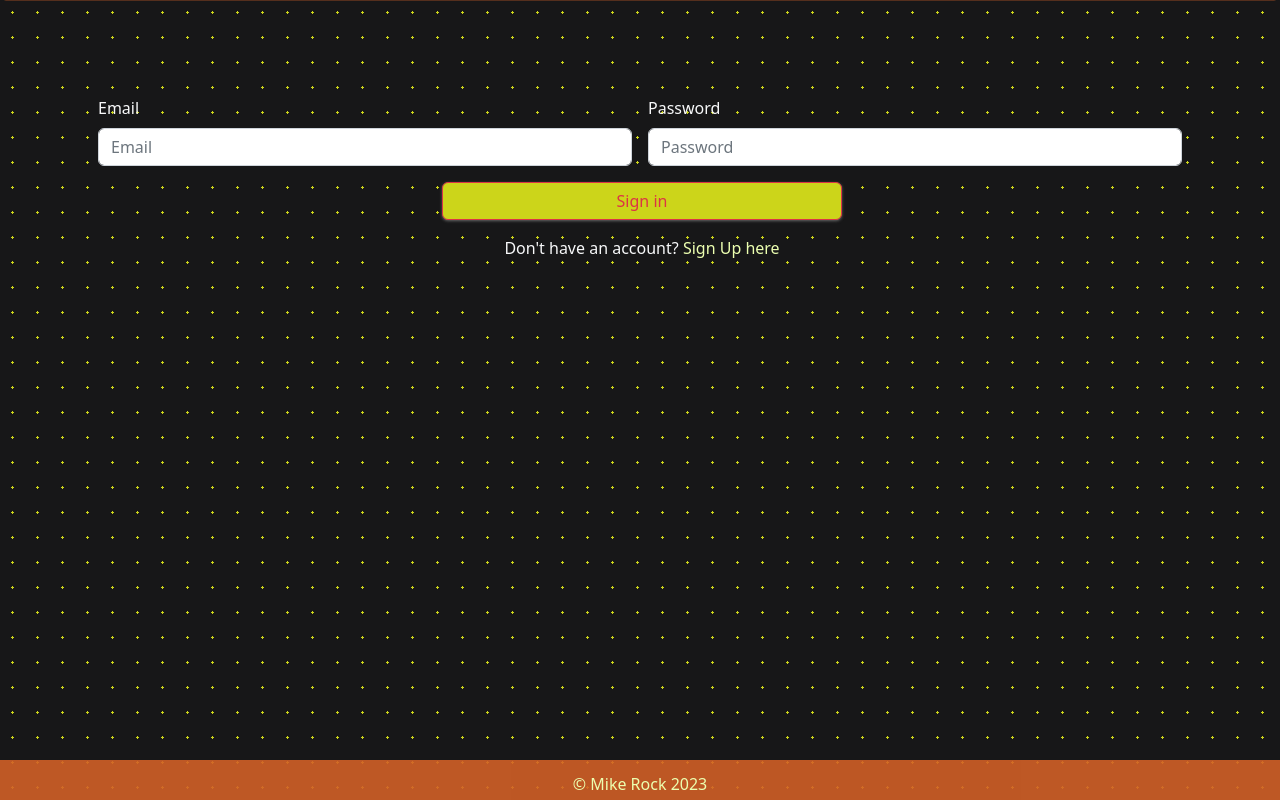
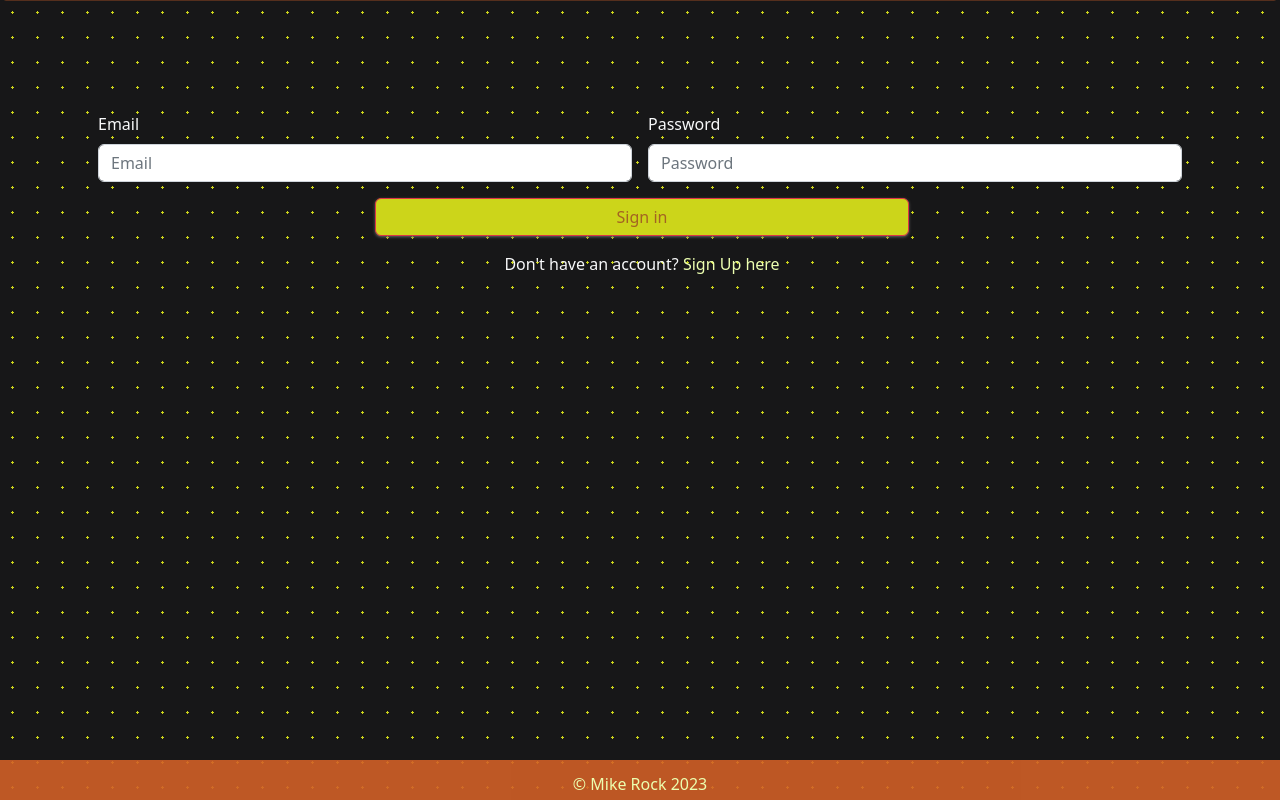
Before and after one commit to MikeRock51/Musician_Connect, a React (Create React App) app in the folder frontend/: page /sign-in in a window 1280 px wide. Built offline with nearby package versions, Linux system fonts and the light colour scheme.

Commit message:
Update login button

```diff
--- a/frontend/public/styles.css
+++ b/frontend/public/styles.css
@@ -103,11 +103,11 @@ nav a,
 }
 
 .bright {
-  color: #ECFFB0;
+  color: #ECFFB0 !important;
 }
 
 .yellish {
-  color: #CCD51A;
+  color: #CCD51A !important;
 }
 
 .curvy {
--- a/frontend/src/components/pages/Signin.jsx
+++ b/frontend/src/components/pages/Signin.jsx
@@ -67,8 +67,8 @@ function Signin(props) {
   }
 
   return (
-    <div className="container-md">
-      <form className="row g-3 mx-auto px-2 d-flex justify-content-center align-items-center">
+    <div className="container-sm">
+      <form className="row g-3 m-auto px-2 d-flex justify-content-center align-items-center">
         <div className="col">
           <Input
             className=""
@@ -94,7 +94,7 @@ function Signin(props) {
         <div className="col-md-6 col-sm-12 ms-1 text-center">
           <button
             type="submit"
-            className="btn btn-outline-danger col-12 col-sm-9 mb-3"
+            className="btn btn-outline-danger brownie col-12  mb-3"
             onClick={handleClicked}
           >
             Sign in
```
